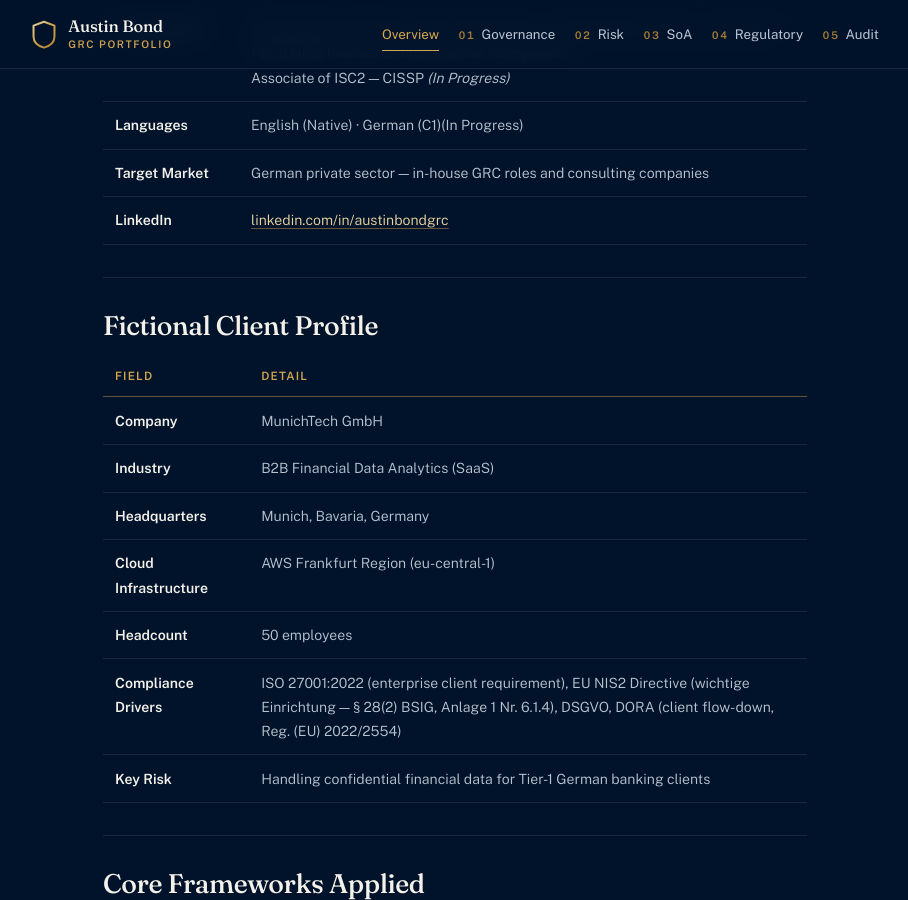
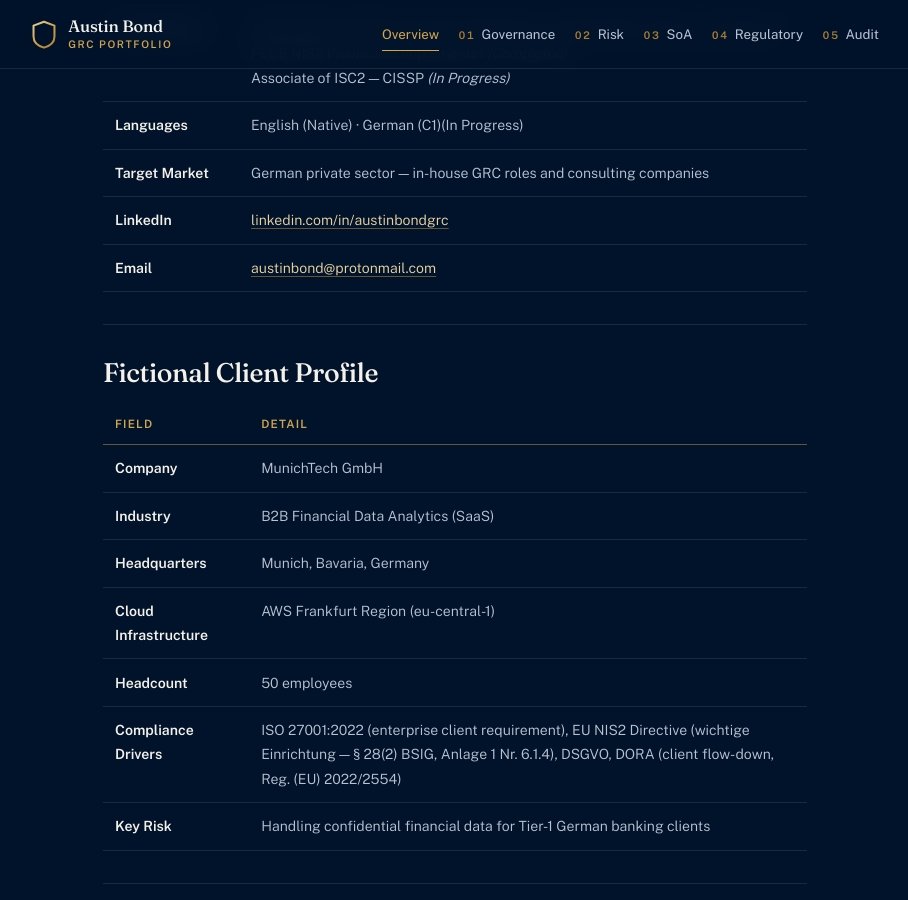
Before and after one commit to austinbondgrc/grc-portfolio, a Jekyll site: the page built from index.md, in a window 1280 px wide and 900 px high, scrolled down 1171 px. Shown: the whole window, without its empty margins (185-1093 px from the left). Built offline with Jekyll 4.4.1, drawn with Linux system fonts in a browser that asks for light colours.

Commit message:
docs: drop GitHub footer link and add contact email

```diff
--- a/_includes/footer.html
+++ b/_includes/footer.html
@@ -16,7 +16,6 @@
     <div class="foot__right">
       <nav class="foot__links" aria-label="Elsewhere">
         <a href="https://austinbondgrc.github.io/">Main site</a>
-        <a href="https://github.com/austinbondgrc/grc-portfolio">GitHub</a>
         <a href="https://www.linkedin.com/in/austinbondgrc">LinkedIn</a>
       </nav>
       <p class="foot__legal">© {{ site.time | date: '%Y' }} Austin Bond. All rights reserved.</p>
--- a/index.md
+++ b/index.md
@@ -39,6 +39,7 @@ Every artifact has been built to a standard suitable for presentation to a DAkkS
 | **Languages** | English (Native) · German (C1)(In Progress) |
 | **Target Market** | German private sector — in-house GRC roles and consulting companies |
 | **LinkedIn** | [linkedin.com/in/austinbondgrc](https://www.linkedin.com/in/austinbondgrc) |
+| **Email** | [austinbond@protonmail.com](mailto:austinbond@protonmail.com) |
 
 ---
 
```
Also changed, not shown: README.md.
